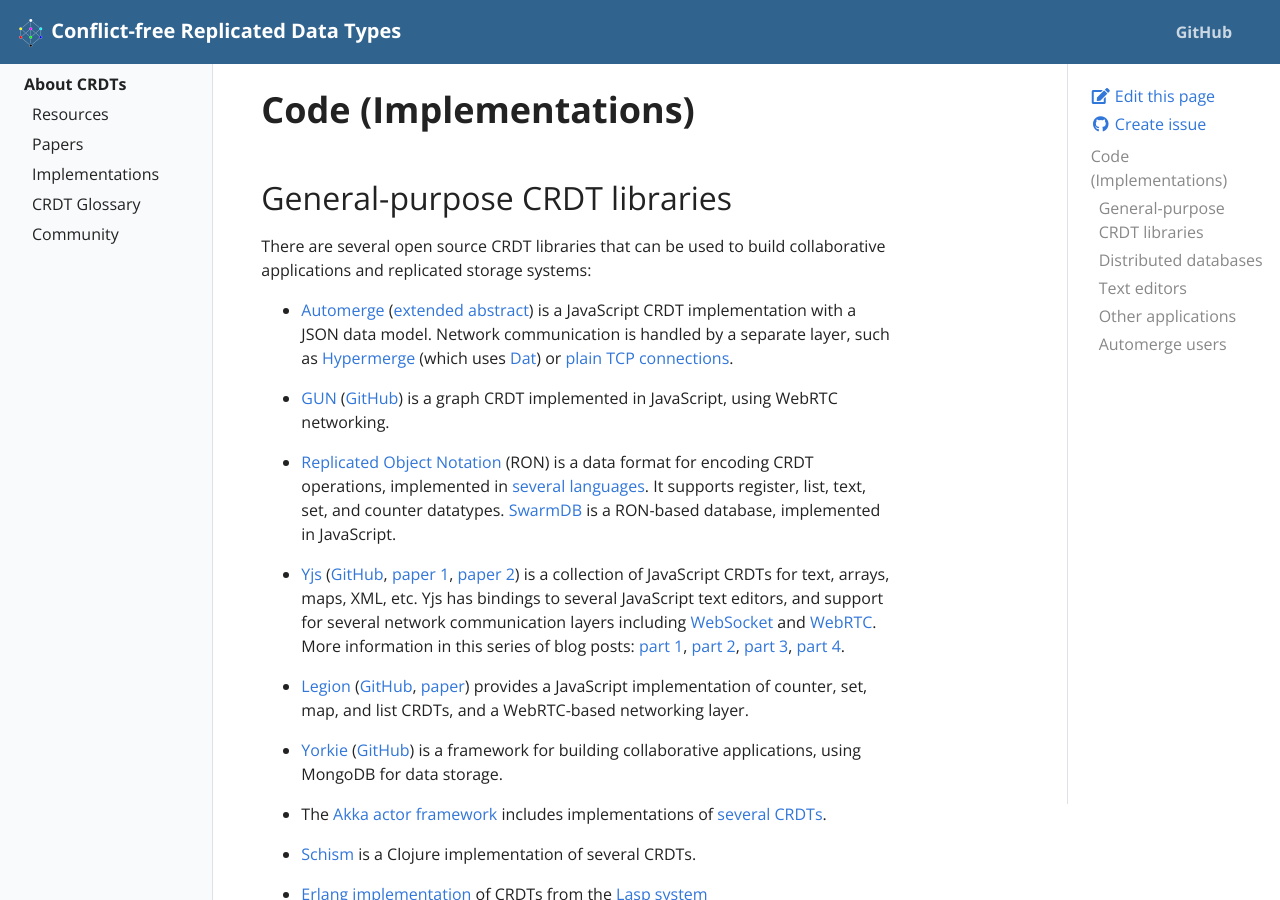
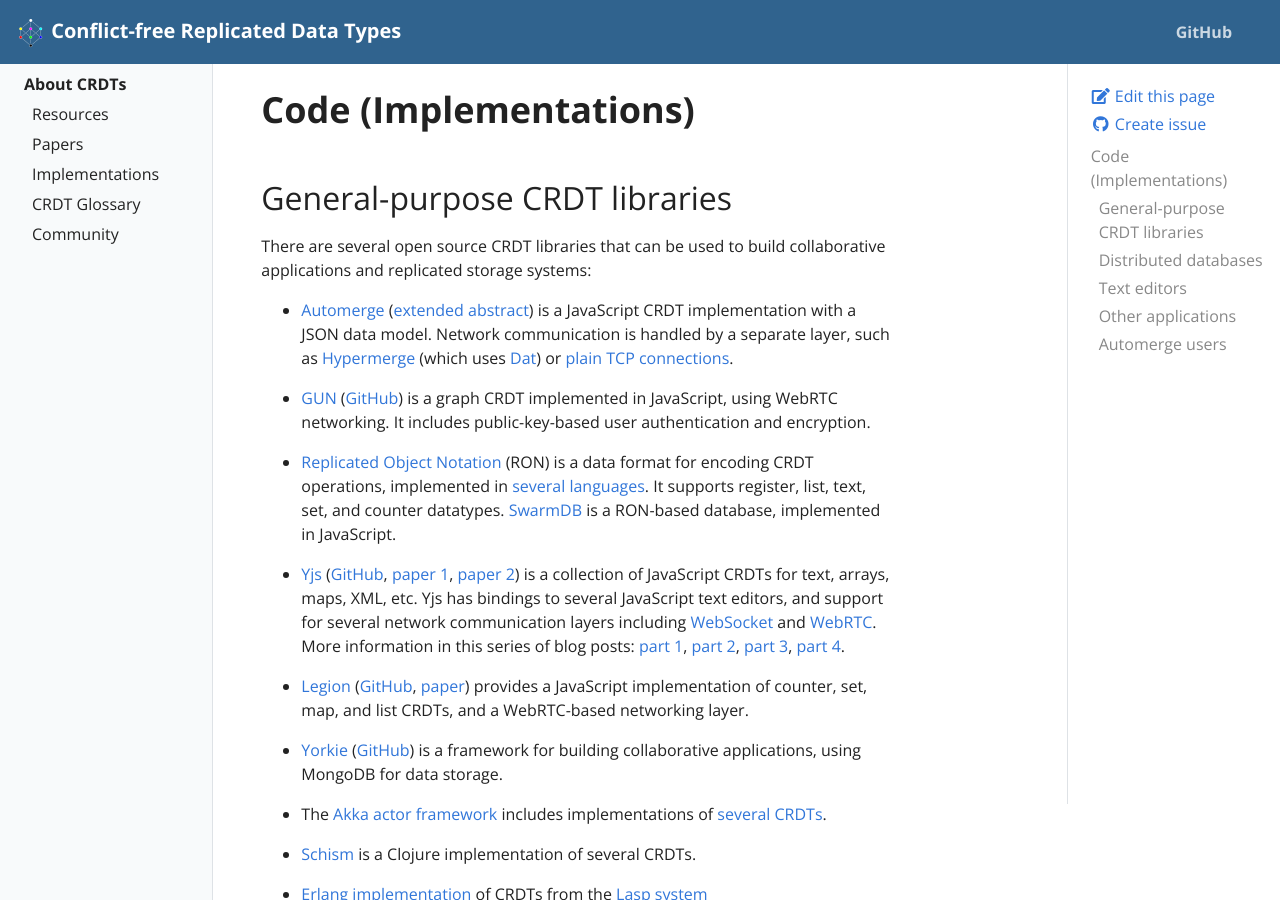
Before and after one commit to ept/crdt-website, a Jekyll site: the page built from pages/implementations.md, in a window 1280 px wide and 900 px high. Built offline with Jekyll 4.4.1, drawn with Linux system fonts in a browser that asks for light colours.

Commit message:
More on GUN

```diff
--- a/pages/implementations.md
+++ b/pages/implementations.md
@@ -20,6 +20,7 @@ collaborative applications and replicated storage systems:
 
 * [GUN](https://gun.eco/) ([GitHub](https://github.com/amark/gun))
   is a graph CRDT implemented in JavaScript, using WebRTC networking.
+  It includes public-key-based user authentication and encryption.
 
 * [Replicated Object Notation](http://replicated.cc/) (RON) is a data format for
   encoding CRDT operations, implemented in
```
